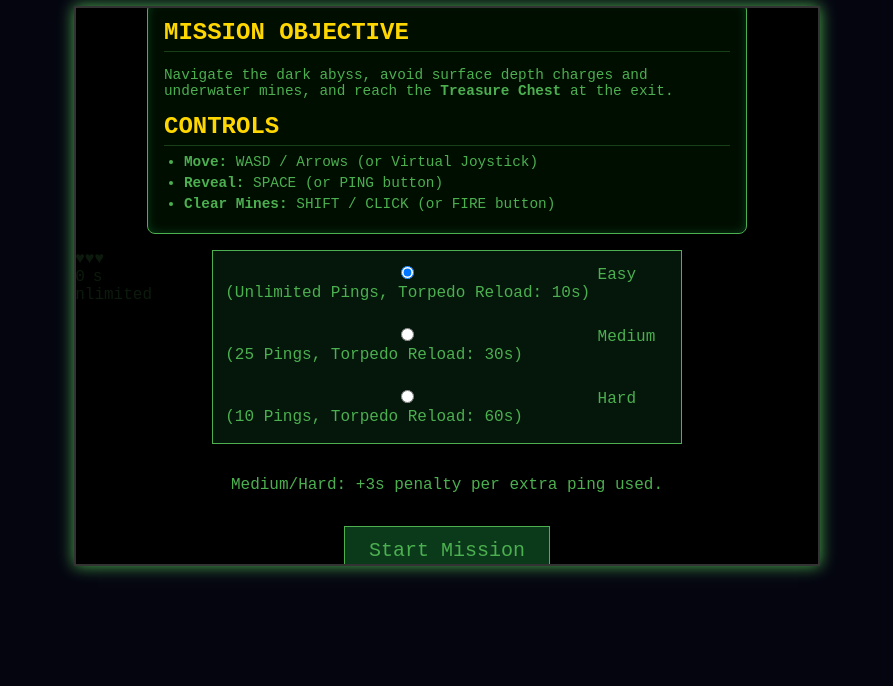
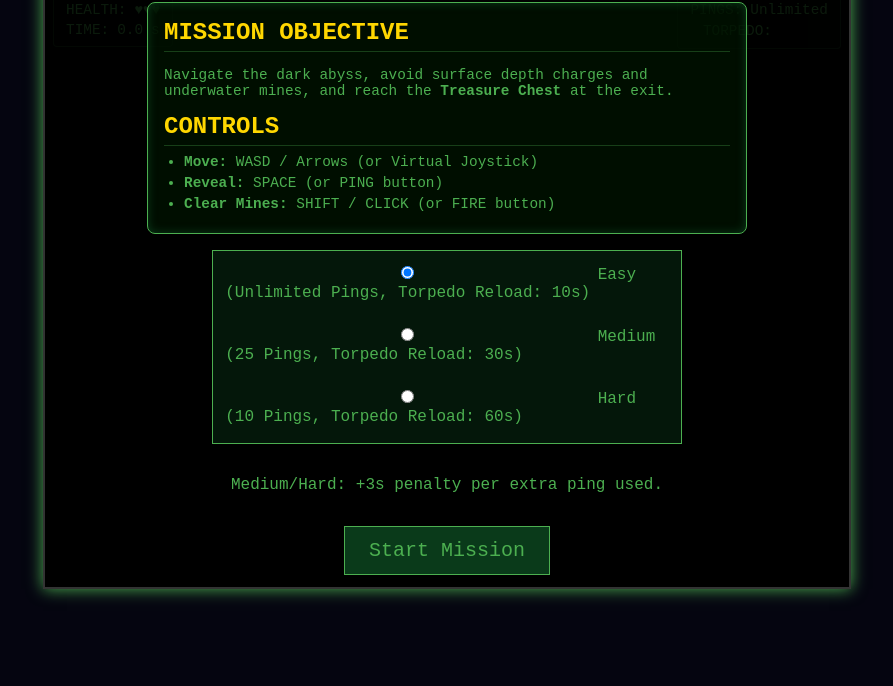
Before and after one commit to spoutin/pi-game, a website: page public/index.html in a window 1280 px wide. Shown: the part 114-800 px from the top of the page, without its empty margins (193-1086 px from the left). Drawn offline with Linux system fonts and the light colour scheme; no server answers.

Commit message:
feat: style tactical HUD panels

```diff
--- a/public/game.js
+++ b/public/game.js
@@ -1,8 +1,6 @@
 const canvas = document.getElementById('gameCanvas');
 const ctx = canvas.getContext('2d');
 const gameArea = document.querySelector('.game-area');
-const hudLeft = document.getElementById('hud-left');
-const hudRight = document.getElementById('hud-right');
 const uiOverlay = document.getElementById('uiOverlay');
 const startBtn = document.getElementById('startBtn');
 const gameOverScreen = document.getElementById('gameOverScreen');
--- a/public/style.css
+++ b/public/style.css
@@ -39,27 +39,46 @@ body {
     align-items: center;
 }
 
-/* HUD */
-.hud-side {
-    background-color: #0a0a1a;
-    border: 2px solid #333;
-    padding: 1vmin 2vmin;
-    font-size: clamp(14px, 2.5vmin, 24px);
-    font-weight: bold;
-    display: flex;
-    justify-content: space-around;
-    width: 100%;
-    box-shadow: 0 0 10px rgba(76, 175, 80, 0.3);
-    z-index: 5;
+/* Tactical HUD Overlay */
+.tactical-hud {
+    position: absolute;
+    top: 0;
+    left: 0;
+    right: 0;
+    bottom: 0;
+    pointer-events: none;
+    z-index: 50;
 }
 
-#hud-left { border-bottom: none; border-radius: 8px 8px 0 0; }
-#hud-right { border-top: none; border-radius: 0 0 8px 8px; }
+.hud-panel {
+    position: absolute;
+    top: 1vmin;
+    padding: 1vmin 1.5vmin;
+    background: rgba(0, 10, 5, 0.6);
+    border: 1px solid rgba(76, 175, 80, 0.3);
+    border-radius: 4px;
+    display: flex;
+    flex-direction: column;
+    gap: 0.5vmin;
+    pointer-events: auto;
+}
+
+.top-left {
+    left: 1vmin;
+}
+
+.top-right {
+    right: 1vmin;
+    align-items: flex-end;
+}
 
 .hud-item {
     display: flex;
     align-items: center;
     gap: 1vmin;
+    color: #4CAF50;
+    font-size: clamp(12px, 1.8vmin, 18px);
+    text-shadow: 0 0 5px #000;
 }
 
 #torpedoUICanvas {
@@ -76,7 +95,7 @@ body {
     box-shadow: 0 0 15px #4CAF50;
     aspect-ratio: 20 / 15;
     max-width: 90vw;
-    max-height: 70dvh; /* Leave room for HUDs */
+    max-height: 90dvh;
     overflow: hidden;
     display: flex;
     justify-content: center;
```
